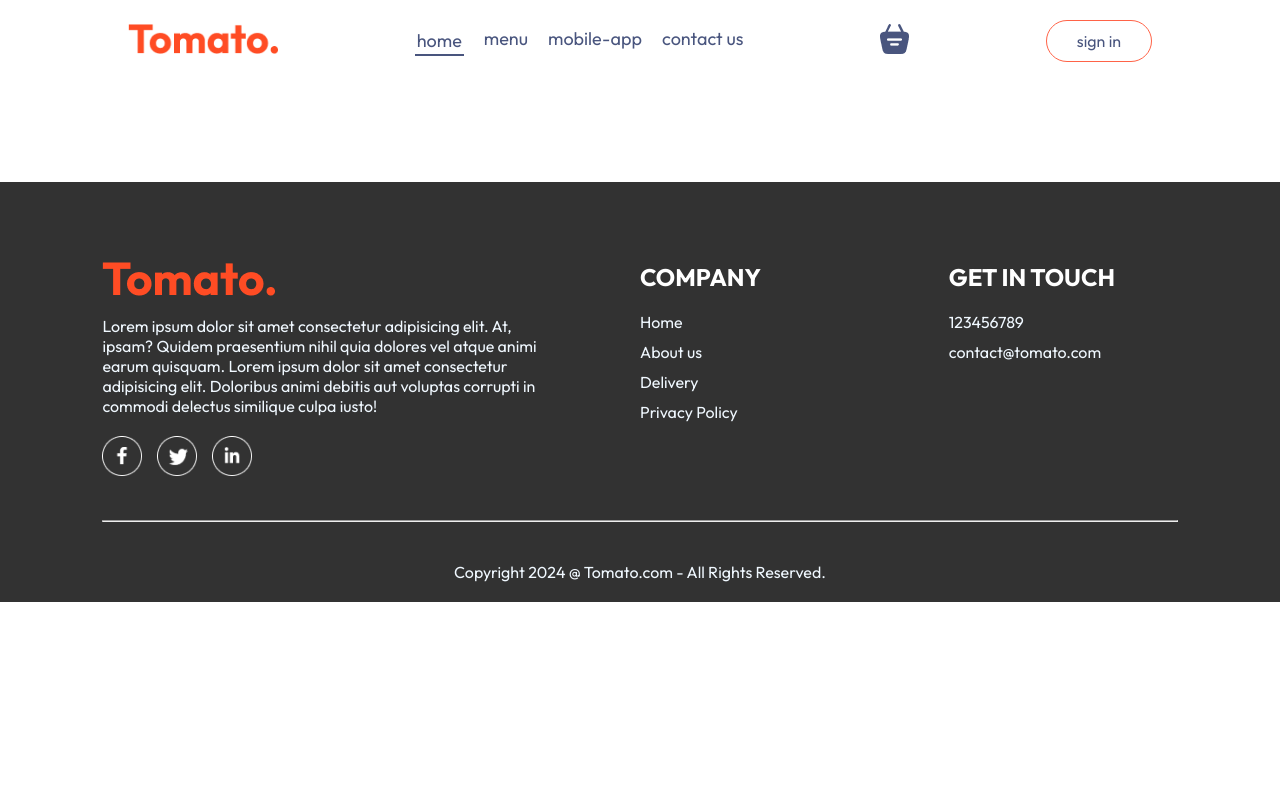
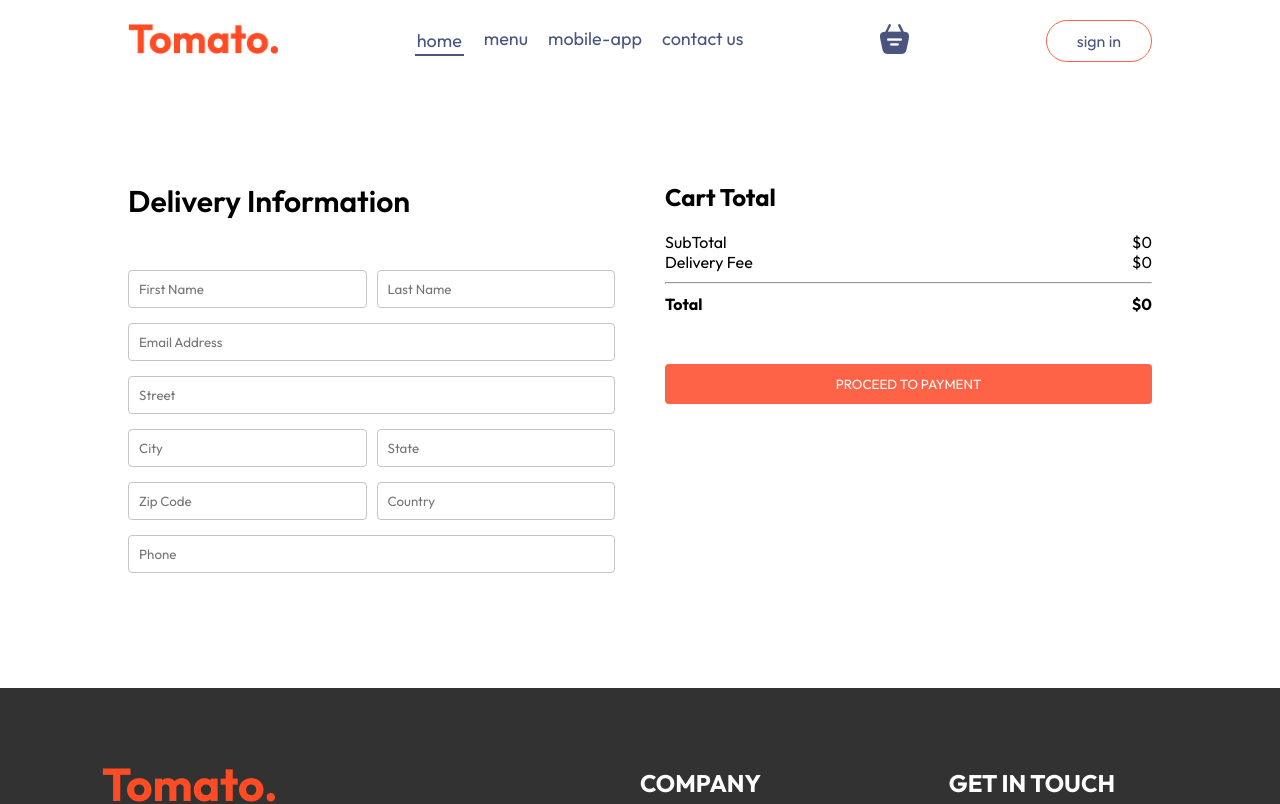
Before and after one commit to HarnivazSingh/Tomato, a React (Vite) app in the folder frontend/: page /order in a window 1280 px wide. Shown: the top 804 px of the page. Built offline with nearby package versions, Linux system fonts and the light colour scheme.

Commit message:
Finished the frontend part with the place order page

```diff
--- a/frontend/src/Pages/Cart/Cart.jsx
+++ b/frontend/src/Pages/Cart/Cart.jsx
@@ -1,11 +1,13 @@
 import React, { useContext } from 'react'
 import './Cart.css'
 import { StoreContext } from '../../Context/StoreContext'
+import { useNavigate } from 'react-router-dom';
 
 const Cart = () => {
 
   const {cartItems, food_list, removeFromCart, getTotalCartAmount}=useContext(StoreContext);
 
+  const navigate=useNavigate();
 
   return (
     <div className='cart'>
@@ -50,15 +52,15 @@
             </div>
             <div className="cart-total-details">
               <p>Delivery Fee</p>
-              <p>${2}</p>
+              <p>${getTotalCartAmount()===0?0:2}</p>
             </div>
             <hr/>
             <div className="cart-total-details">
               <b>Total</b>
-              <b>${getTotalCartAmount()+2}</b>
+              <b>${getTotalCartAmount()===0?0:getTotalCartAmount()+2}</b>
             </div>
           </div>
-          <button>PROCEED TO CHECKOUT</button>
+          <button onClick={()=>navigate('/order')}>PROCEED TO CHECKOUT</button>
         </div>
         <div className="cart-promocode">
           <div>
--- a/frontend/src/Pages/PlaceOrder/PlaceOrder.css
+++ b/frontend/src/Pages/PlaceOrder/PlaceOrder.css
@@ -0,0 +1,35 @@
+.place-order{
+    display: flex;
+    align-items: start;
+    justify-content: space-between;
+    gap: 50px;
+    margin-top: 100px;
+}
+.place-order-left{
+    width: 100%;
+    max-width: max(30%,500px);
+}
+.place-order-left .title{
+    font-size: 30px;
+    font-weight: 600;
+    margin-bottom: 50px;
+}
+.place-order-left input{
+    margin-bottom: 15px;
+    width: 100%;
+    padding: 10px;
+    border: 1px solid #c5c5c5;
+    border-radius: 4px;
+    outline-color: tomato;
+}
+.place-order-left .multi-fields{
+    display: flex;
+    gap: 10px;
+}
+.place-order-right{
+    width: 100%;
+    max-width: max(40%,500px);
+}
+.place-order .cart-total button{
+    margin-top: 30px;
+}
--- a/frontend/src/Pages/PlaceOrder/PlaceOrder.jsx
+++ b/frontend/src/Pages/PlaceOrder/PlaceOrder.jsx
@@ -1,11 +1,53 @@
-import React from 'react'
+import React, { useContext } from 'react'
 import './PlaceOrder.css'
+import { StoreContext } from '../../Context/StoreContext'
 
 const PlaceOrder = () => {
+
+  const {getTotalCartAmount}=useContext(StoreContext);
+
   return (
-    <div>
-
-    </div>
+    <form action="" className="place-order">
+      <div className="place-order-left">
+        <p className='title'>Delivery Information</p>
+        <div className="multi-fields">
+          <input type="text" placeholder='First Name'/>
+          <input type="text" placeholder='Last Name'/>
+        </div>
+        <input type="text" placeholder='Email Address'/>
+        <input type="text" placeholder='Street'/>
+        <div className="multi-fields">
+          <input type="text" placeholder='City'/>
+          <input type="text" placeholder='State'/>
+        </div>
+        <div className="multi-fields">
+          <input type="text" placeholder='Zip Code'/>
+          <input type="text" placeholder='Country'/>
+        </div>
+        <input type="text" name="" placeholder='Phone' />
+      </div>
+      <div className="place-order-right">
+        <div className="cart-total">
+          <h2>Cart Total</h2>
+          <div>
+            <div className="cart-total-details">
+              <p>SubTotal</p>
+              <p>${getTotalCartAmount()}</p>
+            </div>
+            <div className="cart-total-details">
+              <p>Delivery Fee</p>
+              <p>${getTotalCartAmount()===0?0:2}</p>
+            </div>
+            <hr/>
+            <div className="cart-total-details">
+              <b>Total</b>
+              <b>${getTotalCartAmount()===0?0:getTotalCartAmount()+2}</b>
+            </div>
+          </div>
+          <button>PROCEED TO PAYMENT</button>
+        </div>
+      </div>
+    </form>
   )
 }
 
```
